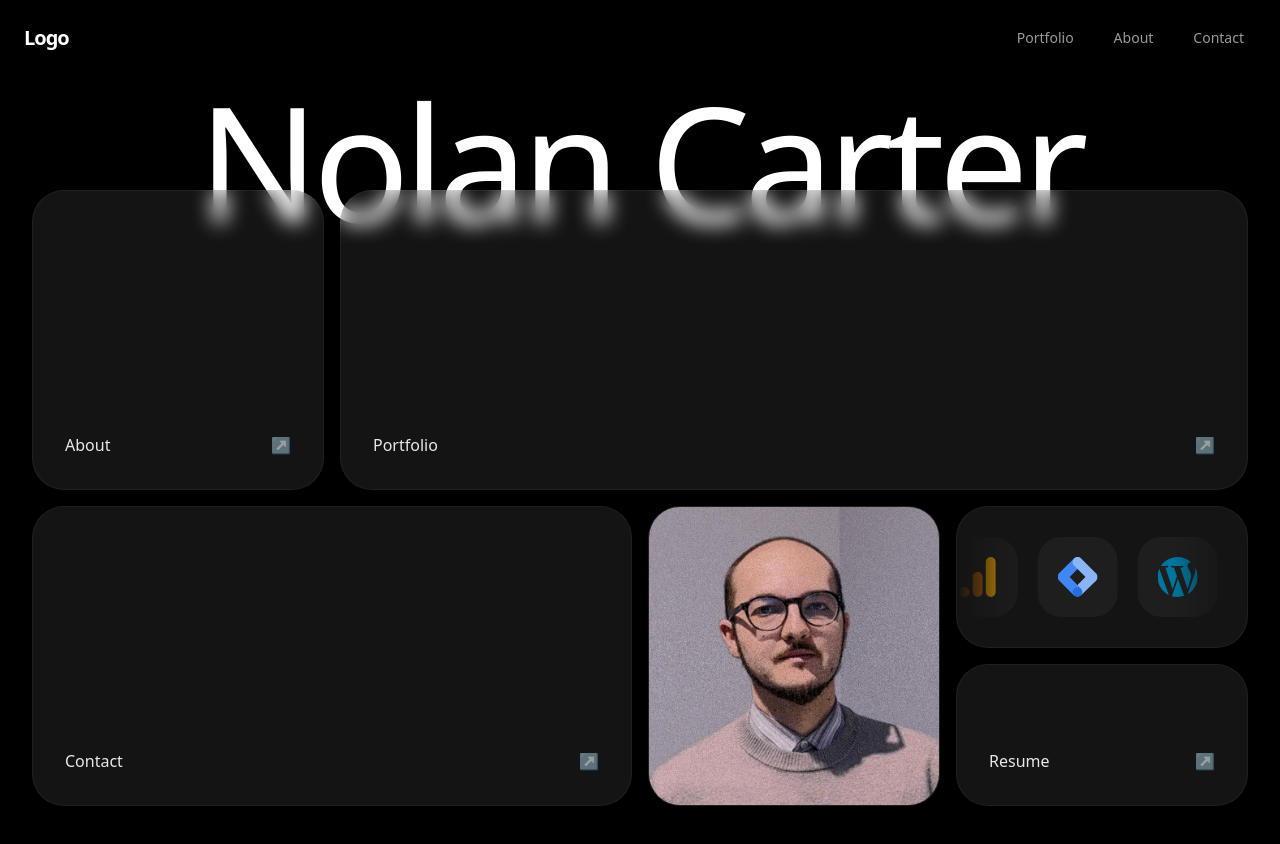
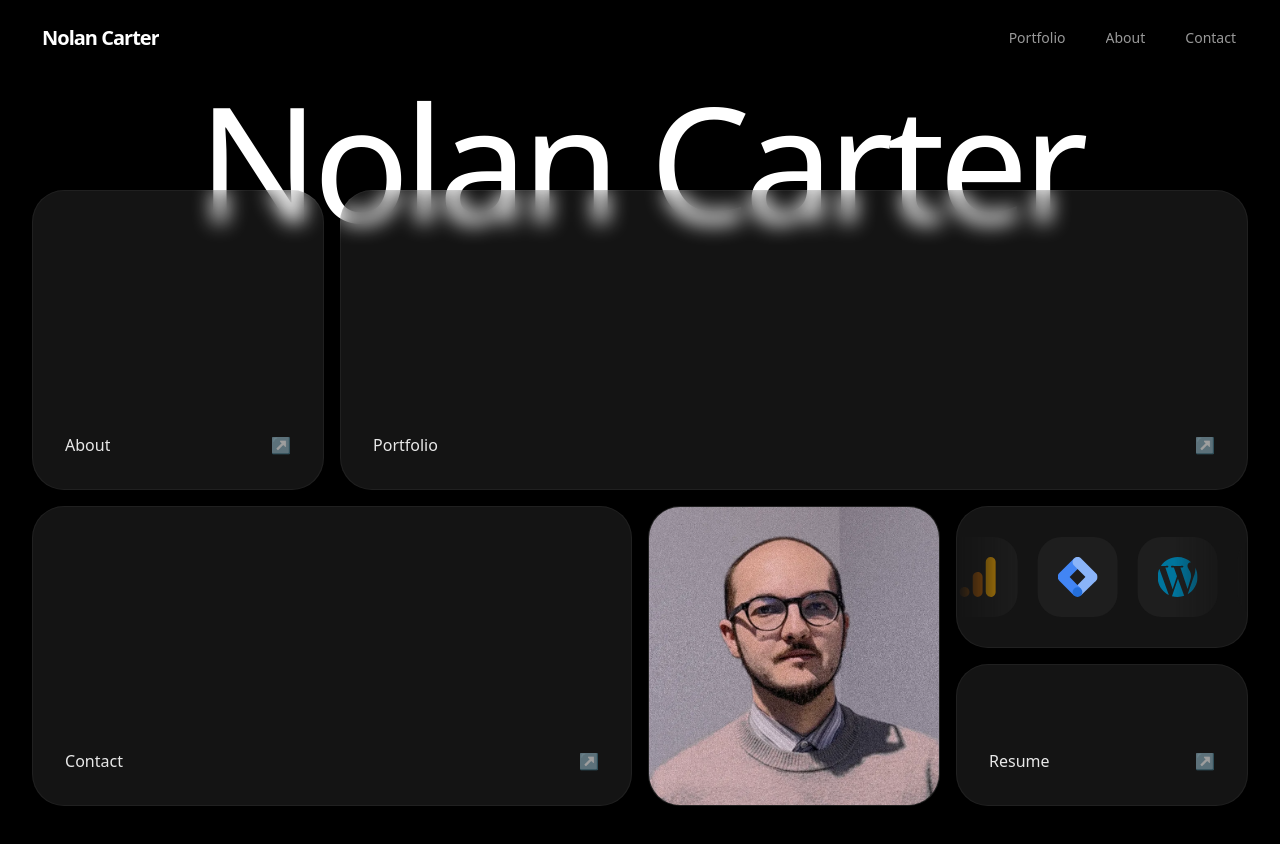
Before and after one commit to san-gabriels/portfolio-bento-2026, a Next.js app: page / in a window 1280 px wide. Shown: the top 844 px of the page. Built offline with nearby package versions, Linux system fonts and the light colour scheme; a web font is replaced by a local one.

Commit message:
improved text animations in home page

```diff
--- a/components/BentoCard.tsx
+++ b/components/BentoCard.tsx
@@ -44,10 +44,38 @@ export function BentoCard({
       </div>
       {!hideTitle && (
         <div className="flex justify-between items-end mt-4 relative z-10">
-          <h3 className="text-base text-white/90">{title}</h3>
+
+          {/* Animazione Titolo a Onda (Staggered) */}
+          <div className="relative overflow-hidden inline-flex text-base text-white/90">
+            <span className="flex">
+              {title.split("").map((char, index) => (
+                <span
+                  key={`top-${index}`}
+                  className="transform transition-transform duration-500 ease-[cubic-bezier(0.22,1,0.36,1)] group-hover:-translate-y-full"
+                  style={{ transitionDelay: `${index * 20}ms` }}
+                >
+                  {char === " " ? "\u00A0" : char}
+                </span>
+              ))}
+            </span>
+            <span className="absolute inset-0 flex text-white">
+              {title.split("").map((char, index) => (
+                <span
+                  key={`bottom-${index}`}
+                  className="transform translate-y-full transition-transform duration-500 ease-[cubic-bezier(0.22,1,0.36,1)] group-hover:translate-y-0"
+                  style={{ transitionDelay: `${index * 20}ms` }}
+                >
+                  {char === " " ? "\u00A0" : char}
+                </span>
+              ))}
+            </span>
+          </div>
+
+          {/* Freccia Statica (Solo cambio colore) */}
           <span className="text-white/60 group-hover:text-white transition-colors duration-300">
             ↗
           </span>
+
         </div>
       )}
     </div>
--- a/components/Navbar.tsx
+++ b/components/Navbar.tsx
@@ -15,12 +15,37 @@ export function Navbar() {
   const pathname = usePathname();
 
   return (
-    <header className="absolute top-0 left-0 w-full max-w-[1920px] h-[76px] flex justify-between items-center px-[24px] bg-transparent z-50 pointer-events-auto">
+    <header className="absolute top-0 left-0 right-0 w-full max-w-[1600px] mx-auto h-[76px] flex justify-between items-center px-4 min-[700px]:px-8 bg-transparent z-50 pointer-events-auto">
+
+      {/* Logo / Nome a Sinistra */}
       <div className="flex-shrink-0">
-        <Link href="/" className="text-white font-bold text-xl tracking-tighter">
-          Logo
+        <Link href="/" className="group relative overflow-hidden inline-flex text-white font-bold text-xl tracking-tighter translate-x-[10px]">
+          <span className="flex">
+            {"Nolan Carter".split("").map((char, index) => (
+              <span
+                key={`top-nav-${index}`}
+                className="transform transition-transform duration-500 ease-[cubic-bezier(0.22,1,0.36,1)] group-hover:-translate-y-full"
+                style={{ transitionDelay: `${index * 25}ms` }}
+              >
+                {char === " " ? "\u00A0" : char}
+              </span>
+            ))}
+          </span>
+          <span className="absolute inset-0 flex">
+            {"Nolan Carter".split("").map((char, index) => (
+              <span
+                key={`bottom-nav-${index}`}
+                className="transform translate-y-full transition-transform duration-500 ease-[cubic-bezier(0.22,1,0.36,1)] group-hover:translate-y-0"
+                style={{ transitionDelay: `${index * 25}ms` }}
+              >
+                {char === " " ? "\u00A0" : char}
+              </span>
+            ))}
+          </span>
         </Link>
       </div>
+
+      {/* Navigazione a Destra */}
       <nav className="flex space-x-1 sm:space-x-4">
         {links.map((link) => {
           const isActive = pathname === link.href;
@@ -29,11 +54,37 @@ export function Navbar() {
               key={link.name}
               href={link.href}
               className={cn(
-                "relative px-3 py-2 text-sm font-medium transition-colors",
+                "group relative px-3 py-2 text-sm font-medium transition-colors",
                 isActive ? "text-white" : "text-white/60 hover:text-white"
               )}
             >
-              {link.name}
+              {/* ANIMAZIONE A ONDA PER I LINK */}
+              <div className="relative overflow-hidden inline-flex">
+                <span className="flex">
+                  {link.name.split("").map((char, index) => (
+                    <span
+                      key={`top-link-${link.name}-${index}`}
+                      className="transform transition-transform duration-500 ease-[cubic-bezier(0.22,1,0.36,1)] group-hover:-translate-y-full"
+                      style={{ transitionDelay: `${index * 20}ms` }}
+                    >
+                      {char === " " ? "\u00A0" : char}
+                    </span>
+                  ))}
+                </span>
+                <span className="absolute inset-0 flex text-white">
+                  {link.name.split("").map((char, index) => (
+                    <span
+                      key={`bottom-link-${link.name}-${index}`}
+                      className="transform translate-y-full transition-transform duration-500 ease-[cubic-bezier(0.22,1,0.36,1)] group-hover:translate-y-0"
+                      style={{ transitionDelay: `${index * 20}ms` }}
+                    >
+                      {char === " " ? "\u00A0" : char}
+                    </span>
+                  ))}
+                </span>
+              </div>
+
+              {/* Sottolineatura Framer Motion per il link attivo */}
               {isActive && (
                 <motion.div
                   layoutId="navbar-active-underline"
```
